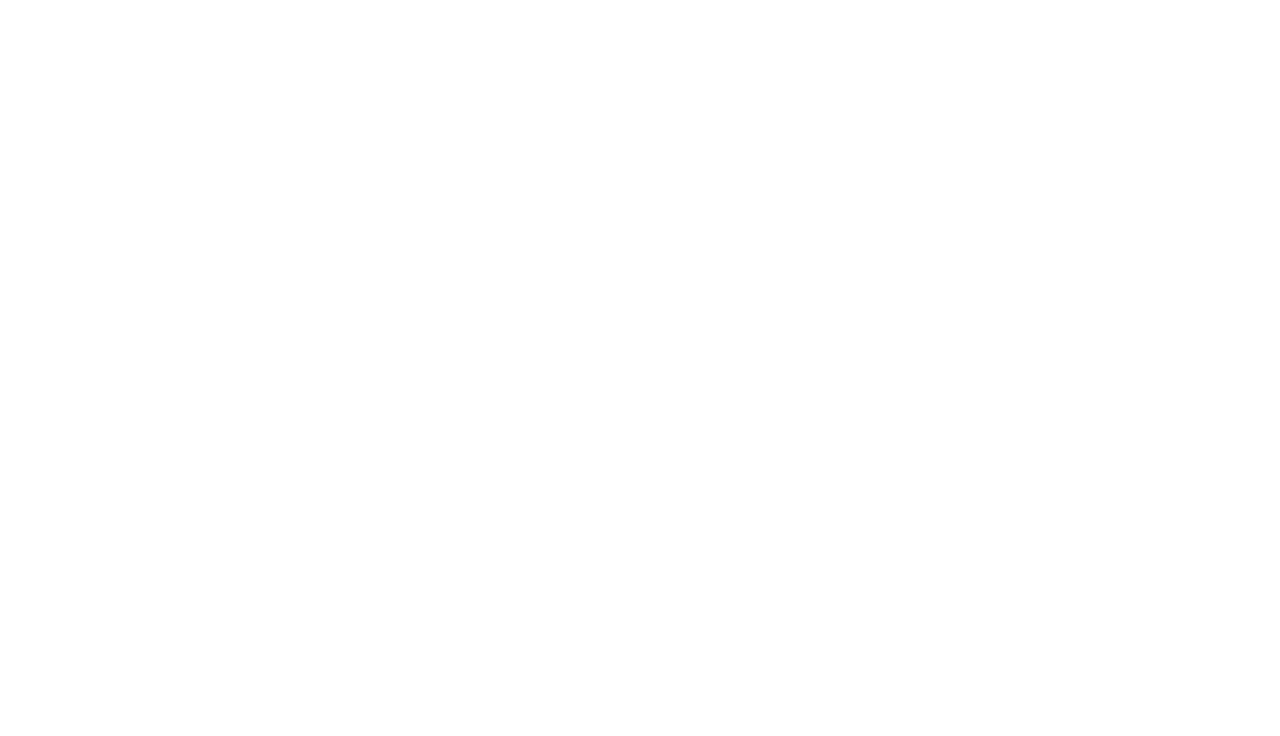
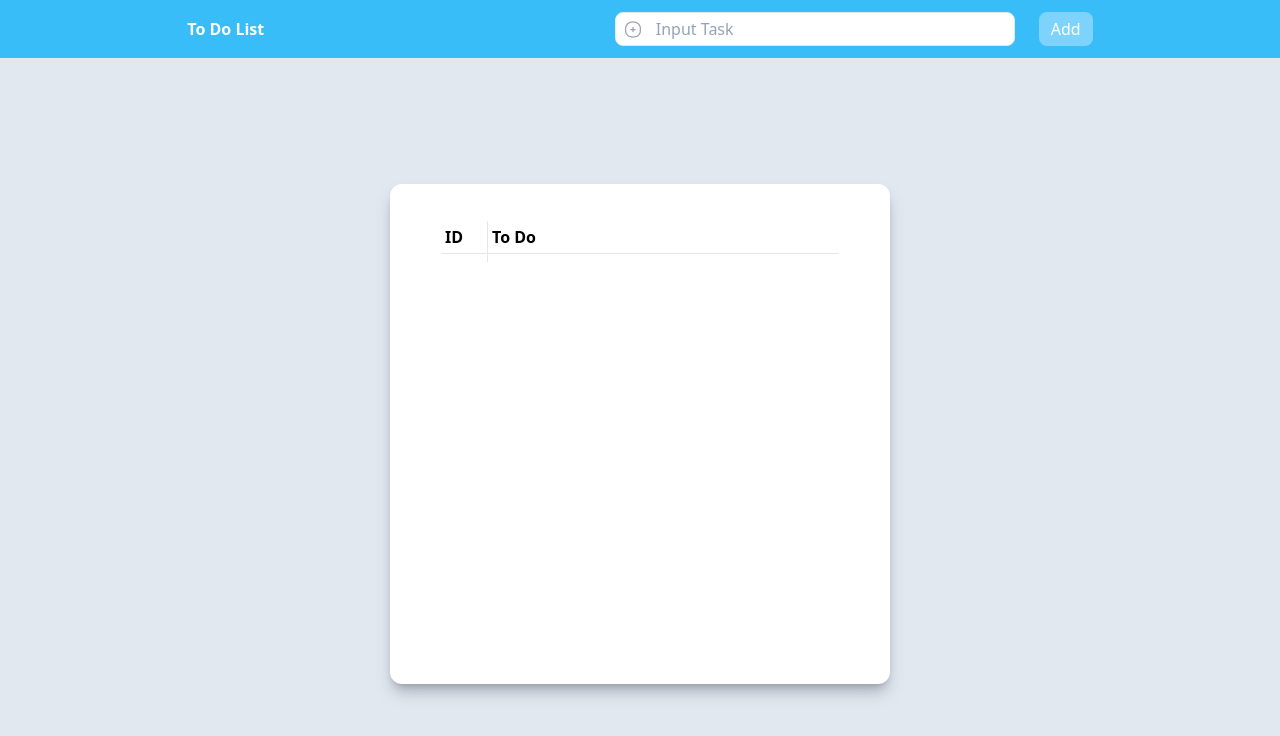
Before and after one commit to buzadandeveloper/react-recoil, a React (Vite) app: page / in a window 1280 px wide. Shown: the top 736 px of the page. Built offline with nearby package versions, Linux system fonts and the light colour scheme.

Commit message:
feat: created basic UI

```diff
--- a/postcss.config.js
+++ /dev/null
@@ -1,7 +0,0 @@
-/** @type {import('postcss').PostcssOptions} */
-module.exports = {
-    plugins: {
-      tailwindcss: {},
-      autoprefixer: {},
-    },
-  };
--- a/src/App.jsx
+++ b/src/App.jsx
@@ -1,10 +1,7 @@
+import { ToDoList } from "./components/ToDoList/ToDoList";
+
 function App() {
-
-  return (
-    <>
-
-    </>
-  )
+  return <ToDoList />;
 }
 
-export default App
+export default App;
--- /dev/null
+++ b/src/components/NavToDo/NavToDo.jsx
@@ -0,0 +1,29 @@
+import icon from "../../assets/icon.svg";
+
+export const NavToDo = () => {
+  return (
+    <div className="bg-sky-400">
+      <nav className="max-w-[1400px] w-full p-3 flex flex-col md:flex-row justify-around items-center mx-auto">
+        <h1 className="text-white font-bold cursor-pointer ">To Do List</h1>
+        <div className="flex gap-6 relative">
+          <span className="absolute inset-y-0 left-0 flex items-center pl-2">
+            <img src={icon}></img>
+          </span>
+          <input
+            className="w-[250px] px-3 py-1 pl-10 rounded-lg border focus:border-1 focus:border-sky-500 outline-0 placeholder:text-slate-400 md:w-[400px] "
+            placeholder="Input Task"
+            type="text"
+            name="task"
+            maxLength="50"
+          />
+          <button
+            className="bg-sky-300 text-white px-3 py-1 rounded-lg hover:bg-sky-500"
+            type="submit"
+          >
+            Add
+          </button>
+        </div>
+      </nav>
+    </div>
+  );
+};
--- /dev/null
+++ b/src/components/ToDoList/ToDoList.jsx
@@ -0,0 +1,11 @@
+import { NavToDo } from "../NavToDo/NavToDo";
+import { ToDoView } from "../ToDoView/ToDoView";
+
+export const ToDoList = () => {
+  return (
+    <>
+      <NavToDo />
+      <ToDoView />
+    </>
+  );
+};
--- /dev/null
+++ b/src/components/ToDoView/ToDoView.jsx
@@ -0,0 +1,41 @@
+export const ToDoView = () => {
+  const task = [];
+
+  return (
+    <div className="bg-slate-200 ">
+      <div className="max-w-[1400px] w-[100%] h-[94vh] flex justify-center items-center mx-auto">
+        <div className="bg-white w-[350px] flex justify-center items-start p-9 rounded-xl shadow-lg shadow-gray-500/50 md:w-[500px] h-[500px]">
+          <table className="w-[400px] border-collapse border border-black rounded-lg overflow-hidden">
+            <tbody>
+              <tr>
+                <td className="w-[50px] font-bold border p-1 rounded-tl-lg">
+                  ID
+                </td>
+                <td className="w-[400px] font-bold border p-1 rounded-tr-lg">
+                  To Do
+                </td>
+              </tr>
+              {task.map(({ id, description }) => (
+                <tr
+                  key={id}
+                  className="group/task odd:bg-white even:bg-slate-100"
+                >
+                  <td className="w-[50px] border p-1 rounded-bl-lg group-hover/task:bg-sky-100">
+                    {id}
+                  </td>
+                  <td className="w-[400px] border p-1 rounded-br-lg cursor-pointer group-hover/task:bg-sky-100">
+                    {description}
+                  </td>
+                </tr>
+              ))}
+              <tr>
+                <td className="w-[50px] border p-1 rounded-bl-lg"></td>
+                <td className="w-[400px] border p-1 rounded-br-lg"></td>
+              </tr>
+            </tbody>
+          </table>
+        </div>
+      </div>
+    </div>
+  );
+};
```
Also changed, not shown: src/assets/icon.svg (added).
